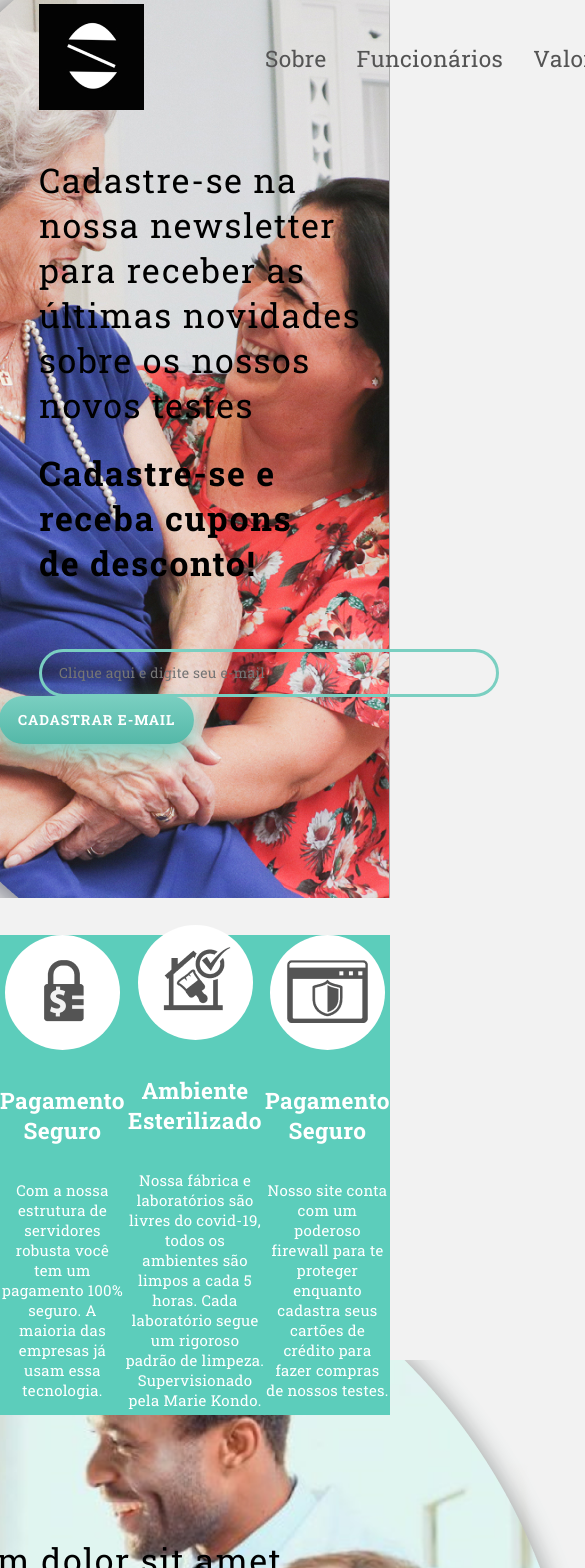
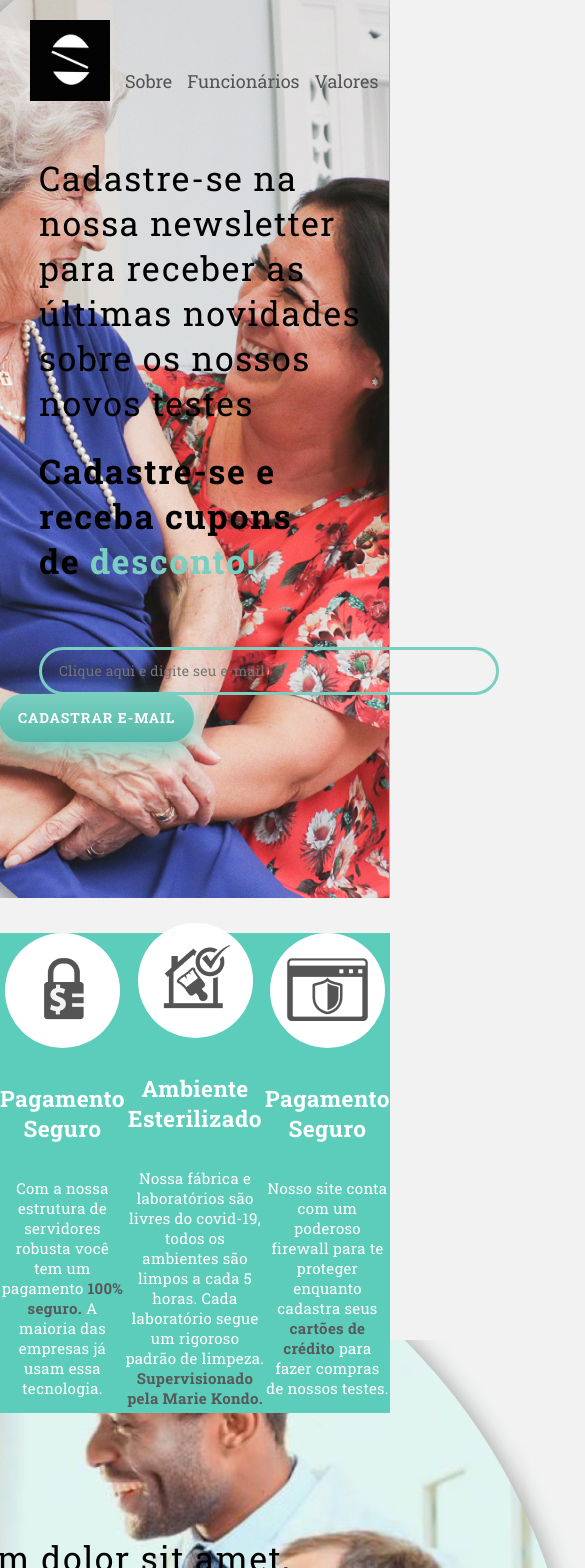
Before and after one commit to danielh-oliveira/LandingPage-Vacinas, a React (Create React App) app: page / in a window 390 px wide. Shown: the top 1568 px of the page, 585 px wide, since content can reach past the window. Built offline with nearby package versions, Linux system fonts and the light colour scheme.

Commit message:
Tudo bonito falta media querie

```diff
--- a/src/Components/Cient/index.js
+++ b/src/Components/Cient/index.js
@@ -7,7 +7,7 @@ export default function Cient() {
         <S.divCien>
             <div>
                 <h1>Lorem ipsum dolor sit amet, consectetur adipiscing elit. Morbi fringilla dictum lobortis. Maecenas vel sem id risus pretium aliquam.</h1>
-                <h1>Todos os nossos funcionários são formados em enfermagem e nutrição.</h1>
+                <h1>Todos os nossos funcionários são formados em <S.SpanCor>enfermagem e nutrição.</S.SpanCor></h1>
                 <S.buttonCien>CADASTRE-SE AGORA E GANHE DESCONTO</S.buttonCien>
             </div>
             <S.divFotoCien>
--- a/src/Components/Cient/styled.js
+++ b/src/Components/Cient/styled.js
@@ -17,6 +17,9 @@ export const divCien = styled.div`
         font-weight: normal;
         font-size: 34px;
         letter-spacing: 0.045em;
+    }
+    & > div > h1:nth-child(2) {
+        font-weight: bold;
     }
 `
 
@@ -45,10 +48,14 @@ export const buttonCien = styled.button`
 export const divFotoCien = styled.div`
     position: absolute;
     left: 0;
-    top: 1260px;
+    top: 1240px;
     z-index: -100;
 
-    @media (max-width: 1700px) and (min-width: 1430px) {
+    @media (max-width: 1665px) and (min-width: 1430px) {
         top: 1200px;
     }
 `
+
+export const SpanCor = styled.span`
+    color: #7ACFC1;
+`
--- a/src/Components/Desc/index.js
+++ b/src/Components/Desc/index.js
@@ -13,21 +13,21 @@ export default function Desc() {
                         <img src={iconPag} alt='Icone de pagamento' />
                     </S.divCirculo>
                     <h2>Pagamento Seguro</h2>
-                    <p>Com a nossa estrutura de servidores robusta você tem um pagamento 100% seguro. A maioria das empresas já usam essa tecnologia.</p>
+                    <p>Com a nossa estrutura de servidores robusta você tem um pagamento <S.spanPreto>100% seguro.</S.spanPreto> A maioria das empresas já usam essa tecnologia.</p>
                 </S.desc>
                 <S.desc>
                     <S.divCirculo>
                         <img src={iconLim} alt='Icone de limpeza' />
                     </S.divCirculo>
                     <h2>Ambiente Esterilizado</h2>
-                    <p>Nossa fábrica e laboratórios são livres do covid-19, todos os ambientes são limpos a cada 5 horas. Cada laboratório segue um rigoroso padrão de limpeza. Supervisionado pela Marie Kondo.</p>
+                    <p>Nossa fábrica e laboratórios são livres do covid-19, todos os ambientes são limpos a cada 5 horas. Cada laboratório segue um rigoroso padrão de limpeza. <S.spanPreto>Supervisionado pela Marie Kondo.</S.spanPreto></p>
                 </S.desc>
                 <S.desc>
                     <S.divCirculo>
                         <img src={iconNv} alt='Icone de navegador' />
                     </S.divCirculo>
                     <h2>Pagamento Seguro</h2>
-                    <p>Nosso site conta com um poderoso firewall para te proteger enquanto cadastra seus cartões de crédito para fazer compras de nossos testes.</p>
+                    <p>Nosso site conta com um poderoso firewall para te proteger enquanto cadastra seus <S.spanPreto>cartões de crédito</S.spanPreto> para fazer compras de nossos testes.</p>
                 </S.desc>
             </S.divDesc>
         </>
--- a/src/Components/Desc/styled.js
+++ b/src/Components/Desc/styled.js
@@ -35,3 +35,8 @@ export const divCirculo = styled.div`
         margin-top: 17px;
     }
 `
+
+export const spanPreto = styled.span`
+    color: #585858;
+    font-weight: bold;
+`
--- a/src/Components/Footer/index.js
+++ b/src/Components/Footer/index.js
@@ -39,10 +39,10 @@ export default function Footer(prop) {
         <S.divFtrContainer>
             <p>Landing page desenvolvida por: Daniel Santos Oliveira</p>
             <div>
-                <a href={prop.githLink} target='_blank'>
+                <a href={prop.githLink} rel='noreferrer' target='_blank'>
                     <Gith />
                 </a>
-                <a href={prop.linkedinLink} target='_blank'>
+                <a href={prop.linkedinLink} rel='noreferrer' target='_blank'>
                     <Linkd />
                 </a>
             </div>
--- a/src/Components/Header/index.js
+++ b/src/Components/Header/index.js
@@ -10,9 +10,9 @@ export default function Header() {
                 <img src={logo} alt='Logo da empresa' />
             </div>
             <S.ul>
-                <S.p>Sobre</S.p>
-                <S.p>Funcionários</S.p>
-                <S.p>Valores</S.p>
+                <S.li>Sobre</S.li>
+                <S.li>Funcionários</S.li>
+                <S.li>Valores</S.li>
             </S.ul>
         </S.container>
     );
--- a/src/Components/Header/styled.js
+++ b/src/Components/Header/styled.js
@@ -5,24 +5,52 @@ export const container = styled.div`
     margin-top: 1%;
     margin-bottom: 2%;
     display: flex;
+    & > div {
+        cursor: pointer;
+    }
+
+    @media (max-width: 1460px) {
+        margin-top: 20px;
+        margin-left: 30px;
+        & > div > img {
+            width: 5rem;
+        }
+    }
+
 `
 
 export const ul = styled.ul`
     display: flex;
+    justify-content: flex-end;
+
+    @media (max-width: 1460px) {
+        padding-left: 15px;
+        padding-top: 10px
+    }
 `
 
 export const li = styled.li`
-    justify-content: flex-end;
-`
 
-export const p = styled.p`
+    list-style-type: none;
     margin-right: 30px;
     font-style: normal;
     font-weight: normal;
     font-size: 22.652px;
     line-height: 30px;
     color: #545454;
+    padding-top: 20px;
     &:first-child {
         margin-left: 81px;
     }
+    cursor: pointer;
+
+    @media (max-width: 1460px) {
+        margin-right: 15px;
+        font-size: 18px;
+        line-height: 30px;
+        color: #545454;
+        &:first-child {
+            margin-left: 0;
+        }
+    }
 `
--- a/src/pages/Home/index.js
+++ b/src/pages/Home/index.js
@@ -13,7 +13,7 @@ export default function Home() {
             <Header />
             <S.containerHome>
                 <S.H1home>Cadastre-se na nossa newsletter<br/>para receber as últimas novidades<br/>sobre os nossos novos testes</S.H1home>
-                <S.H1homeNegrito>Cadastre-se e receba cupons<br/>de desconto!</S.H1homeNegrito>
+                <S.H1homeNegrito>Cadastre-se e receba cupons<br/>de <S.SpanCor>desconto!</S.SpanCor></S.H1homeNegrito>
                 <S.divFotoFilha>
                     <S.imgBorda src={imgSenhora} alt='Mãe e filha felizes juntas' />
                 </S.divFotoFilha>
--- a/src/pages/Home/styled.js
+++ b/src/pages/Home/styled.js
@@ -81,3 +81,7 @@ export const button = styled.button`
 export const divEmail = styled.div`
     margin-top: 64px;
 `
+
+export const SpanCor = styled.span`
+    color: #7ACFC1;
+`
```
